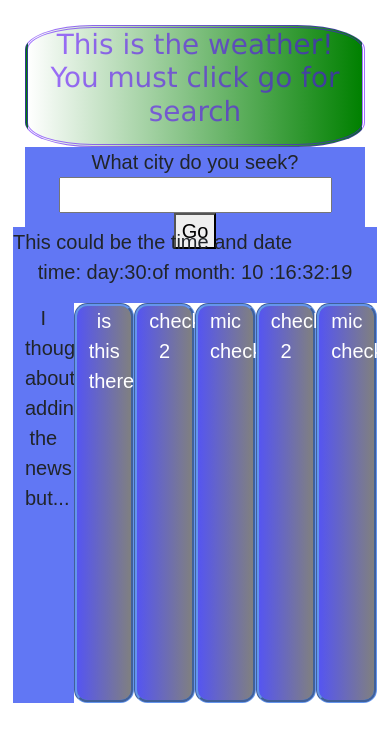
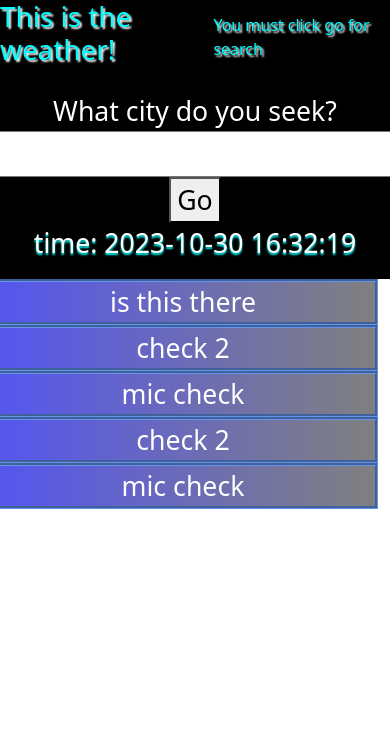
Before and after one commit to rethissunstar/weatherapp, a website: page index.html in a window 390 px wide. Drawn offline with nearby package versions, Linux system fonts and the light colour scheme.

Commit message:
changed the CSS to be mobile friendly

```diff
--- a/assets/style.css
+++ b/assets/style.css
@@ -1,47 +1,131 @@
-body{
+* {
+  box-sizing: border-box;
+}
+@media screen and (min-width: 0) and (max-width: 800px) {
+  header {
+    background-color: black;
+    color: aqua;
+    text-shadow: 2px 2px 2px white;
+    display: flex;
+    justify-content: center;
+    align-items: center;
+  }
+  body {
+    width: 100%;
+  }
+  h1 {
+    display: flex;
+    justify-content: center;
+    align-items: center;
+  }
+  .search {
+    display: flex;
+    flex-direction: column;
+    justify-content: center;
+    align-items: center;
+    background-color: black;
+    color: white;
+    font-size: 20pt;
+  }
+  #readout {
+    background-color: black;
+    color: aqua;
+    font-size: 15pt;
+    display: flex;
+    justify-content: center;
+    align-items: center;
+  }
+  #readout p {
+    font-size: 20pt;
+    display: flex;
+    justify-content: center;
+    align-items: center;
+    color: white; /* Set font color to white */
+    text-shadow: 0px 2px 2px aqua; /* Add an aqua glow effect */
+  }
+  #card {
+    display: flex;
+    flex-direction: column;
+    justify-content: center;
+    align-items: center;
+    width: 100%;
+  }
+
+  .dayPane {
+    /* border-radius: 10pt; */
+    border-color: cornflowerblue;
+    background-image: linear-gradient(to right, rgb(85, 85, 241), grey);
+    display: flex;
+    /* flex: auto; */
+    flex-direction: column;
+    align-items: center;
+    justify-content: center;
+    text-align: center;
+    color: white;
+    border-style: groove;
+    width: 100%;
+    font-size: 20pt;
+  }
+}
+@media screen and (min-width: 801px) {
+  body {
     font-family: Arial, Helvetica, sans-serif;
     font-size: 15pt;
-    padding: 5px;
-    margin: 20px;
+  }
+  header {
+    background-color: black;
+    color: aqua;
+    text-shadow: 2px 2px 2px white;
+    display: flex;
+    justify-content: center;
+    align-items: center;
   }
 
-header{
-    background-color: rgb(165, 198, 165);
-    color: rgba(89, 0, 255, 0.555);
-    text-align: center;
-    background-image: linear-gradient(to right,white,green);
-    font-family: Verdana, Geneva, Tahoma, sans-serif;
-    border-radius: 20%;
-    border-style: double;
-    font-weight: 300;
-
+  h1 {
+    display: flex;
+    justify-content: center;
+    align-items: center;
   }
-#userentry{
-    background-color: rgb(97, 119, 244);;
-    height: 80px;
-    text-align: center;
+  .search {
+    display: flex;
+    flex-direction: column;
+    justify-content: center;
+    align-items: center;
+    background-color: black;
+    color: white;
+    font-size: 20pt;
   }
-#readout{
-    background-color: rgb(97, 119, 244);
-    flex: content;
-    justify-items: end;
-    text-align: center;
+  #readout {
+    background-color: black;
+    color: aqua;
+    font-size: 15pt;
+    display: flex;
+    justify-content: center;
+    align-items: center;
   }
-#sidebar{
+  #readout p {
+    font-size: 20pt;
+    display: flex;
+    justify-content: center;
+    align-items: center;
+    color: white; /* Set font color to white */
+    text-shadow: 0px 2px 2px aqua; /* Add an aqua glow effect */
+  }
+  #sidebar {
     background-color: rgb(97, 119, 244);
     text-align: center;
   }
-#day1{
+  #day1 {
     background-color: blue;
     height: 300pt;
   }
-#day2{
+  #day2 {
     background-color: red;
   }
-#day3{
+  #day3 {
     background-color: blue;
   }
-.dayPane{
+  .dayPane {
     border-radius: 10pt;
     border-color: cornflowerblue;
     background-image: linear-gradient(to right, rgb(85, 85, 241), grey);
@@ -51,9 +135,9 @@ header{
     text-align: center;
     color: white;
     border-style: groove;
-
   }
-ul{
+  ul {
     list-style-type: none;
     text-align: center;
   }
+}
--- a/code.js
+++ b/code.js
@@ -1,5 +1,3 @@
-
-
 //     fetch("https://api.openweathermap.org/data/2.5/forecast?units=metric&lat=" +lat +"&"+"lon="+lon+"&appid=" +  apiKey)
 //         .then(function (response){
 //             console.log('this happened')
@@ -43,7 +41,6 @@
 //             // const windText = listElement.textContent('Placeholder2');
 //             // const humidText = listElement.textContent('Placeholder3');
 
-
 //             // for (var i=0; i<5; i++){
 //             //     console.log('there is something here ' + i)
 //             //     console.log(data[i]);
@@ -54,28 +51,26 @@
 //             //console.log(data);
 //         )
 
-document.addEventListener('DOMContentLoaded', function() {
+document.addEventListener("DOMContentLoaded", function () {
   var realtime = dayjs().hour();
-    var headEl = document.getElementById('readout');
+  var headEl = document.getElementById("readout");
   var clockEl = document.createElement("p");
   var timerInterval;
-    var timercount = dayjs().hour() + ':' + dayjs().minute() + ':' + dayjs().second();
+  var timercount =
+    dayjs().hour() + ":" + dayjs().minute() + ":" + dayjs().second();
 
-    function clockTime() {
+  function clockTime() {}
 
-    }
-
-    var timerInterval = setInterval(function() {
-      timercount = "day:" + dayjs().date()+ ':' + "of month: "+ (dayjs().month()+1) + ' :' + dayjs().hour() + ':' + dayjs().minute() + ':' + dayjs().second();
-      clockEl.innerHTML = 'time: ' + timercount;
+  var timerInterval = setInterval(function () {
+    // timercount = "day:" + dayjs().date()+ ':' + "of month: "+ (dayjs().month()+1) + ' :' + dayjs().hour() + ':' + dayjs().minute() + ':' + dayjs().second();
+    timercount = dayjs().format("YYYY-MM-DD HH:mm:ss");
+    clockEl.innerHTML = "time: " + timercount;
   }, 1000);
 
   headEl.appendChild(clockEl);
   clockTime();
   console.log(realtime);
 });
-
-
 
 // var requestOptions = {
 //     method: 'GET',
@@ -86,8 +81,6 @@ document.addEventListener('DOMContentLoaded', function() {
 // //     .then(response => response.text())
 // //     .then(result => console.log(result))
 // //     .catch(error => console.log('error', error));
-
-
 
 // // function fetchData() {
 // //     fetch(`https://api.openweathermap.org/geo/1.0/direct?q=${cityName},CA&limit=5&appid=8822afbe38e751d526fa225aa1e81c83`, requestOptions)
@@ -105,45 +98,59 @@ document.addEventListener('DOMContentLoaded', function() {
 // //   fetchData();
 // let getCoord = "https://api.openweathermap.org/data/2.5/weather?q=" + cityName + "&APPID=" + apiKey + "&units=imperial";
 
-document.addEventListener('DOMContentLoaded', function() {
-    document.getElementById('button').addEventListener('click', function() {
-      const cityNameInput = document.getElementById('cityName');
+document.addEventListener("DOMContentLoaded", function () {
+  document.getElementById("button").addEventListener("click", function () {
+    const cityNameInput = document.getElementById("cityName");
     const cityName = cityNameInput.value;
     //const countryCodeInput = document.getElementById('countryCode');
     //const countryCode = countryCodeInput.value;
-      const apiKey = '8822afbe38e751d526fa225aa1e81c83';
+    const apiKey = "8822afbe38e751d526fa225aa1e81c83";
 
     $.ajax({
-        url: "https://api.openweathermap.org/data/2.5/weather?q=" + cityName + "&APPID=" + apiKey + "&units=imperial",
+      url:
+        "https://api.openweathermap.org/data/2.5/weather?q=" +
+        cityName +
+        "&APPID=" +
+        apiKey +
+        "&units=imperial",
       method: "GET",
-        success: function(data) {
+      success: function (data) {
         const lon = data.coord.lon;
         const lat = data.coord.lat;
-          console.log('Longitude:', lon);
-          console.log('Latitude:', lat);
+        console.log("Longitude:", lon);
+        console.log("Latitude:", lat);
 
-
-           fetch("https://api.openweathermap.org/data/2.5/forecast?units=metric&lat=" + lat + "&lon=" + lon + "&appid=" + apiKey)
-            .then(response => response.json())
-            .then(data => {
+        fetch(
+          "https://api.openweathermap.org/data/2.5/forecast?units=metric&lat=" +
+            lat +
+            "&lon=" +
+            lon +
+            "&appid=" +
+            apiKey
+        )
+          .then((response) => response.json())
+          .then((data) => {
             for (var i = 0; i < 5; i++) {
-                let dayPaste = document.getElementById('day' + (i + 1));
-                dayPaste.style.fontSize = '24pt';
-                dayPaste.innerHTML = data.list[i].main.temp + '&#176;C';
+              let dayPaste = document.getElementById("day" + (i + 1));
+              dayPaste.style.fontSize = "24pt";
+              dayPaste.innerHTML = data.list[i].main.temp + "&#176;C";
               const imgElement = document.createElement("img");
-                imgElement.src = "https://openweathermap.org/img/wn/" + data.list[i].weather[0].icon + "@2x.png";
+              imgElement.src =
+                "https://openweathermap.org/img/wn/" +
+                data.list[i].weather[0].icon +
+                "@2x.png";
               dayPaste.appendChild(imgElement);
-                const listElement = document.createElement('ul');
-                listElement.style.fontSize = '16pt';
+              const listElement = document.createElement("ul");
+              listElement.style.fontSize = "16pt";
               listElement.innerHTML = `Conditions: ${data.list[i].weather[0].main}<br>Wind Speed: ${data.list[i].wind.speed} m/s<br>Humidity: ${data.list[i].main.humidity}`;
               dayPaste.appendChild(listElement);
             }
           })
-            .catch(error => console.log('Error:', error));
+          .catch((error) => console.log("Error:", error));
       },
-        error: function(error) {
-          console.log('Error:', error);
-        }
+      error: function (error) {
+        console.log("Error:", error);
+      },
     });
   });
 });
--- a/index.html
+++ b/index.html
@@ -1,35 +1,39 @@
 <!DOCTYPE html>
 <html lang="en">
   <head>
-    <meta charset="UTF-8">
-    <meta http-equiv="X-UA-Compatible" content="IE=edge">
-    <meta name="viewport" content="width=device-width, initial-scale=1.0">
-     <link rel="stylesheet" href="https://cdn.jsdelivr.net/npm/bootstrap@5.2.3/dist/css/bootstrap.min.css">
+    <meta charset="UTF-8" />
+    <meta http-equiv="X-UA-Compatible" content="IE=edge" />
+    <meta name="viewport" content="width=device-width, initial-scale=1.0" />
+    <link
+      rel="stylesheet"
+      href="https://cdn.jsdelivr.net/npm/bootstrap@5.2.3/dist/css/bootstrap.min.css"
+    />
     <script src="https://cdn.jsdelivr.net/npm/bootstrap@5.2.3/dist/js/bootstrap.bundle.min.js"></script>
-    <link rel="stylesheet" href="./assets/style.css">
+    <link rel="stylesheet" href="./assets/style.css" />
     <script src="https://cdn.jsdelivr.net/npm/dayjs@1/dayjs.min.js"></script>
-        <script>dayjs().format()</script>
+    <script>
+      dayjs().format();
+    </script>
     <script src="https://code.jquery.com/jquery-3.6.0.min.js"></script>
     <script src="./code.js"></script>
     <title>The Weather</title>
   </head>
   <body>
-    <header class="col-12 ">
+    <header class="col-12">
       <h1>
-            This is the weather!
+        <p>This is the weather!</p>
+      </h1>
       <p>You must click go for search</p>
-        </h1>
     </header>
     <div class="row-12">
-        <div class="col-12" id="userentry">
-
-            <section>
-                <form action="">
+      <div class="col-12 search" id="userentry">
+        <section class="search">
+          <form action="" class="search">
             What city do you seek?
-                    <input id = 'cityName' type="text">
+            <input id="cityName" type="text" />
           </form>
 
-                <div class="col-6"></div>
+          <div class="col-6 search"></div>
           <!-- <form action="">
                     What is the country code:
                     <input id ="countryCode" type="text">
@@ -37,35 +41,14 @@
           <button id="button">Go</button>
         </section>
       </div>
-        <div class="row" id="readout">
-            This could be the time and date
+      <div class="row" id="readout"></div>
     </div>
-
+    <div class="row" id="card">
+      <div class="col-2 dayPane" id="day1">is this there</div>
+      <div class="col-2 dayPane" id="day2">check 2</div>
+      <div class="col-2 dayPane" id="day3">mic check</div>
+      <div class="col-2 dayPane" id="day4">check 2</div>
+      <div class="col-2 dayPane" id="day5">mic check</div>
     </div>
-        <div class="row">
-            <div class="col-2" id="sidebar">
-                I thought about adding the news but...
-
-            </div>
-            <div class="col-2 dayPane" id="day1">
-                is this there
-            </div>
-            <div class="col-2 dayPane" id="day2">
-                check 2
-            </div>
-            <div class="col-2 dayPane" id="day3">
-                mic check
-            </div>
-            <div class="col-2 dayPane" id="day4">
-                check 2
-            </div>
-            <div class="col-2 dayPane" id="day5">
-                mic check
-            </div>
-
-        </div>
-
-
-
   </body>
 </html>
```
Lines whose indentation alone changed are shown as unchanged.
